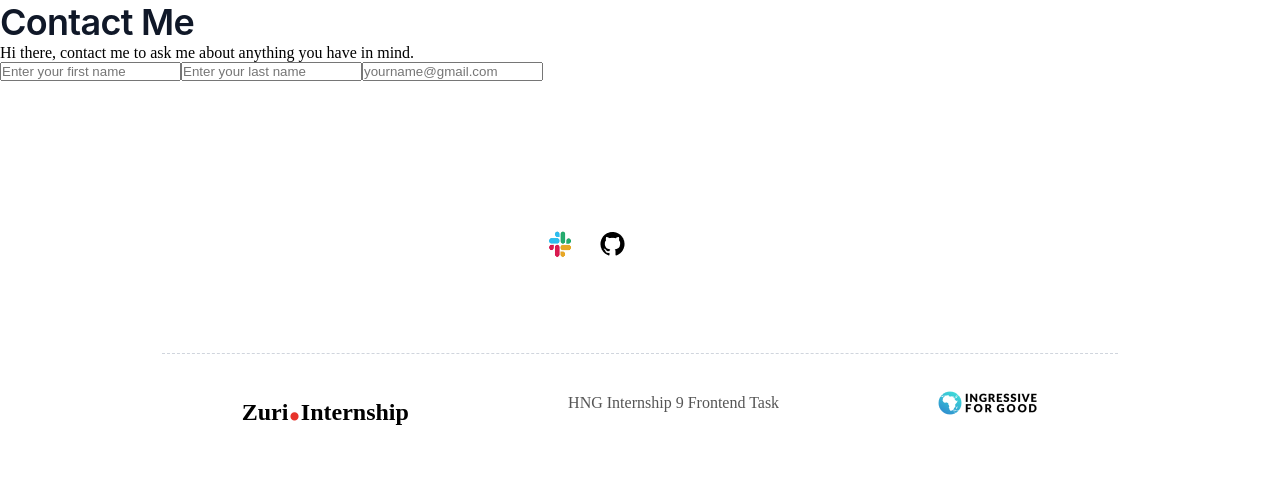
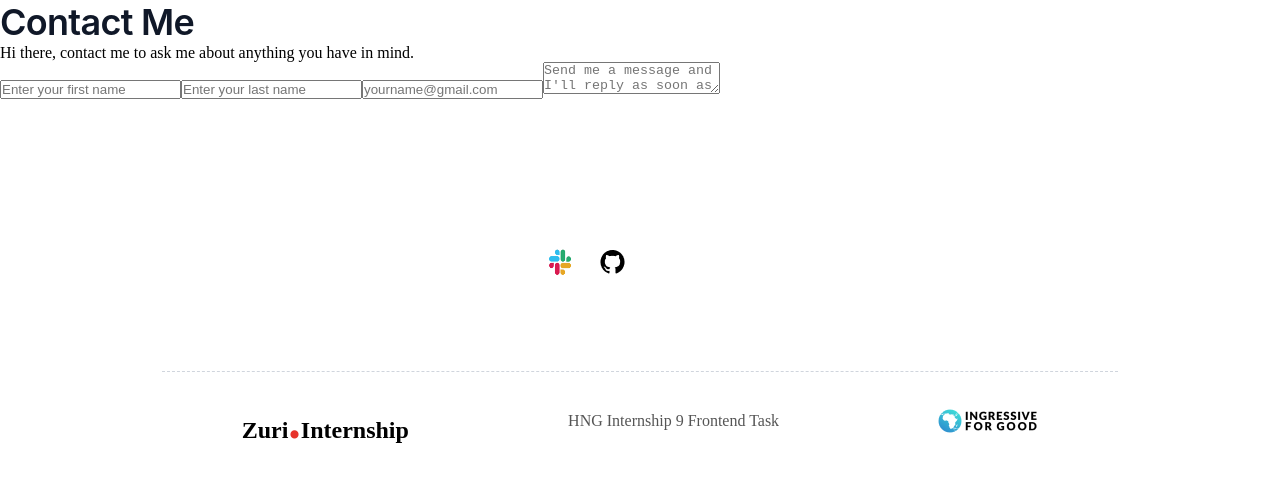
Before and after one commit to michado2019/HNG-internship-task1, a React (Create React App) app: page /contact in a window 1280 px wide. Shown: the top 482 px of the page. Built offline with nearby package versions, Linux system fonts and the light colour scheme.

Commit message:
feat: textarea added to the form

```diff
--- a/src/components/pages/Contact.jsx
+++ b/src/components/pages/Contact.jsx
@@ -27,6 +27,7 @@ export default function Contact() {
           className="contactInput"
           id="email"
         />
+        <textarea placeholder="Send me a message and I&#39;ll reply as soon as possible" className="contactInput" id='message' />
       </form>
     </div>
   );
```
